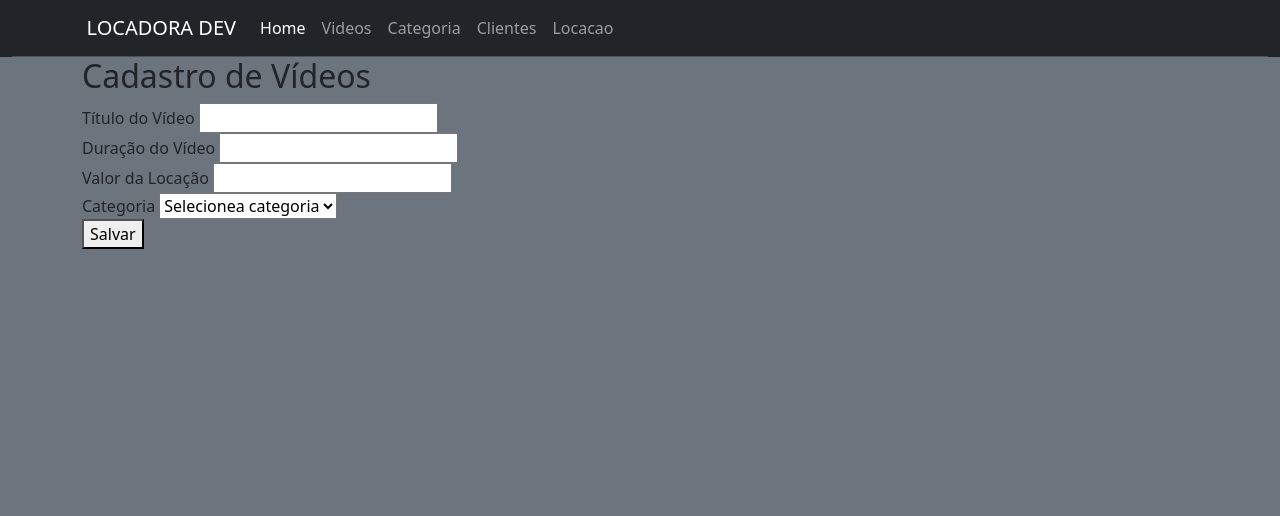
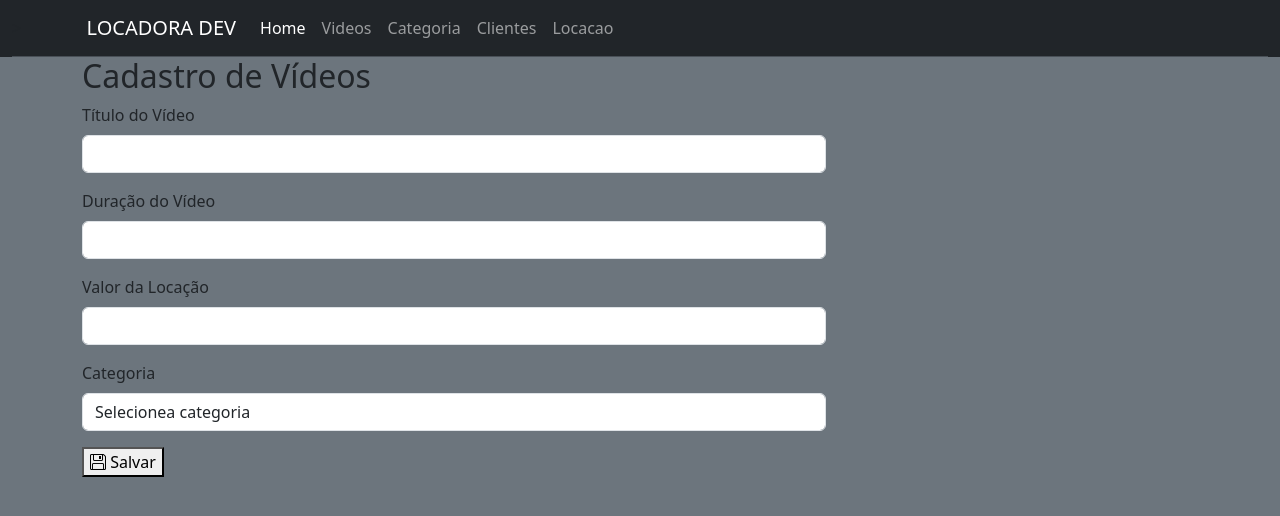
Before and after one commit to GbrBrasil/locadoradev4c, a PHP site: page /index.php?menu=cad-videos in a window 1280 px wide. Shown: the top 516 px of the page. Run offline with PHP 8.4, Linux system fonts and the light colour scheme; data that the repository does not hold is empty.

Commit message:
Estilizando os formulários

```diff
--- a/cad-videos.php
+++ b/cad-videos.php
@@ -1,21 +1,21 @@
 <h2>Cadastro de Vídeos</h2>
 
 <form action="index.php?menu=inserir-videos" method="post">
-    <div>
-        <label for="tituloFilme">Título do Vídeo</label>
-        <input type="text" name="tituloFilme" id="tituloFilme" required>
+    <div class="mb-3 col-4 col-sn-6 col-md-8" >
+        <label class="form-label" for="tituloFilme">Título do Vídeo</label>
+        <input class="form-control" type="text" name="tituloFilme" id="tituloFilme" required>
     </div>
-    <div>
-        <label for="duracaoFilme">Duração do Vídeo</label>
-        <input type="text" name="duracaoFilme" id="duracaoFilme" required>
+    <div class="mb-3 col-4 col-sn-6 col-md-8" >
+        <label class="form-label" for="duracaoFilme">Duração do Vídeo</label>
+        <input class="form-control" type="text" name="duracaoFilme" id="duracaoFilme" required>
     </div>
-    <div>
-        <label for="valorLocacao">Valor da Locação</label>
-        <input type="text" name="valorLocacao" id="valorLocacao" required>
+    <div class="mb-3 col-4 col-sn-6 col-md-8" >
+        <label class="form-label" for="valorLocacao">Valor da Locação</label>
+        <input class="form-control" type="text" name="valorLocacao" id="valorLocacao" required>
     </div>
-    <div>
-        <label for="idCategoria">Categoria</label>
-        <select name="idCategoria" id="idCategoria" required>
+    <div class="mb-3 col-4 col-sn-6 col-md-8" >
+        <label class="form-label" for="idCategoria">Categoria</label>
+        <select class="form-control" name="idCategoria" id="idCategoria" required>
             <option value="">Selecionea categoria</option>
             <?php
             $sql = "SELECT * FROM tbcategorias order by nomeCategoria ASC";
@@ -32,8 +32,8 @@
         </select>
 
     </div>
-    <div>
-        <button type="submit">Salvar</button>
+    <div class="mb-3 col-4 col-sn-6 col-md-8" >
+        <button type="submit"><i class="bi bi-floppy"></i> Salvar</button>
     </div>
 
 </form>
```
Also changed, not shown: cad-categorias.php (+5 -5 lines), cad-clientes.php (+11 -11 lines).
